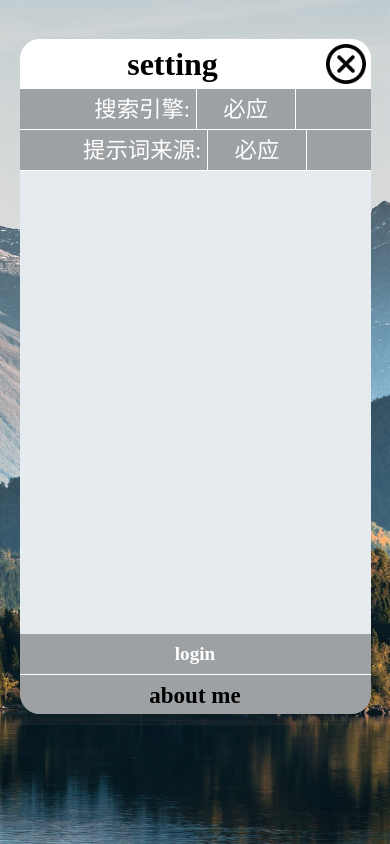
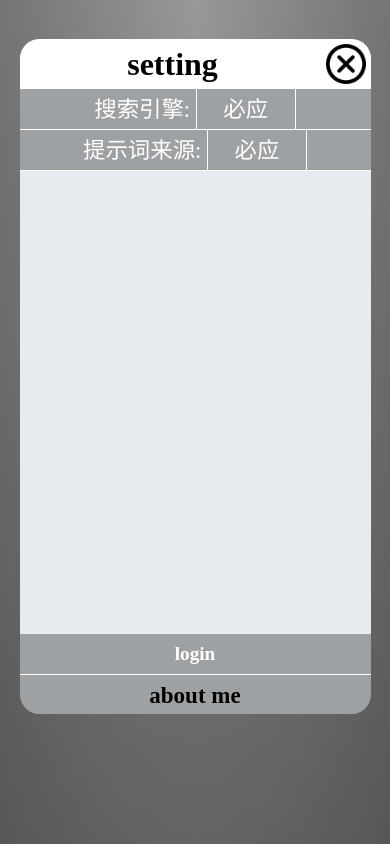
Before and after one commit to Hobm0/Hobm0, a plain HTML site: page index.html in a window 390 px wide. Both pictures are taken after a click on the picture 360 px from the left and 20 px from the top of the page. Drawn offline with Linux system fonts and the light colour scheme; no server answers.

Commit message:
Update index.css

```diff
--- a/css/index.css
+++ b/css/index.css
@@ -16,11 +16,8 @@
 }
 
 .bg {
-    background-image: url(../img/nature.jpg);
-    background-repeat: no-repeat;
-    background-attachment: fixed;
-    background-size: cover;
-    background-position: center;
+    background: linear-gradient(to bottom, rgba(255,255,255,0.15) 0%, rgba(0,0,0,0.15) 100%), radial-gradient(at top center, rgba(255,255,255,0.40) 0%, rgba(0,0,0,0.40) 120%) #989898;
+ background-blend-mode: multiply,multiply;
     position: absolute;
     left: 0;
     top: 0;
@@ -624,11 +621,8 @@ text-align: start;
        width: 90%;
     }
     .settingPanel{
-        background-image: url(../img/nature.jpg);
-        background-repeat: no-repeat;
-        background-attachment: fixed;
-        background-size: cover;
-        background-position: center;
+        background: linear-gradient(to bottom, rgba(255,255,255,0.15) 0%, rgba(0,0,0,0.15) 100%), radial-gradient(at top center, rgba(255,255,255,0.40) 0%, rgba(0,0,0,0.40) 120%) #989898;
+ background-blend-mode: multiply,multiply;
     }
     .setting,.functionContainer,.login_Container{
         width: 90%;
```
